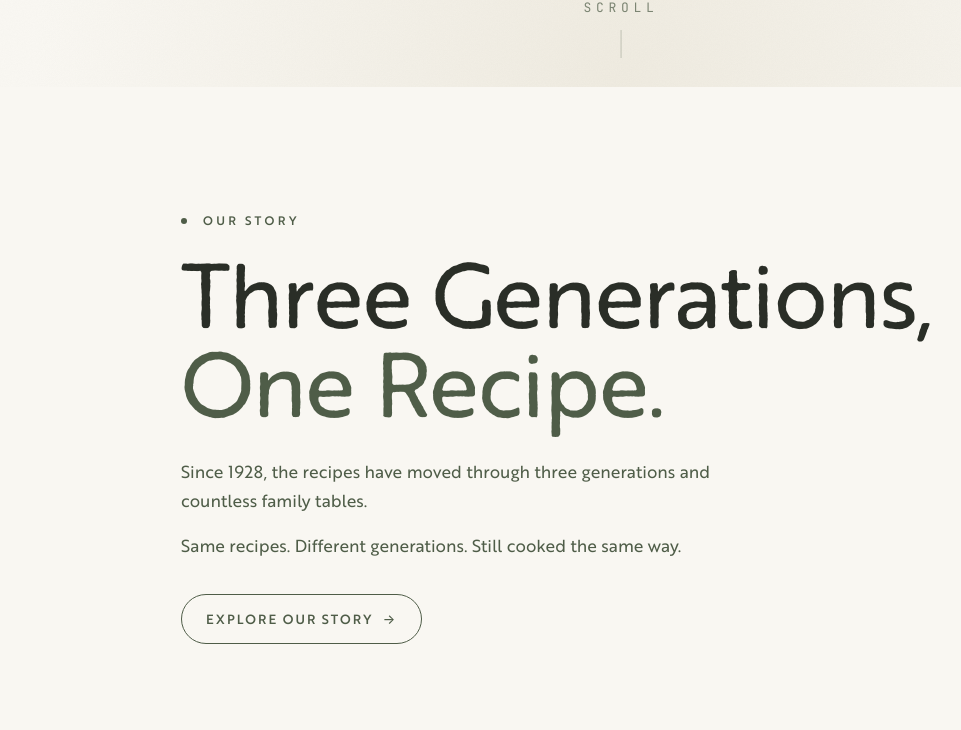
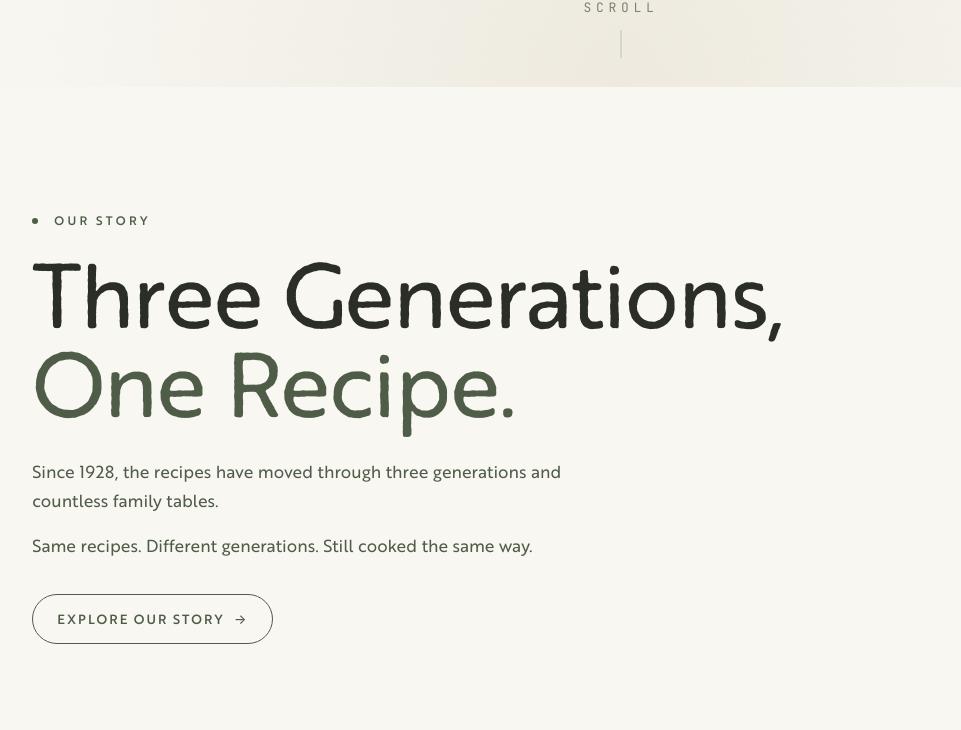
Before and after one commit to brandonyang20/hakshan-website, a WordPress theme: template front-page.php in a window 1280 px wide. Shown: the part 721-1451 px from the top of the page, without its empty margins (19-980 px from the left). Run offline with PHP 8.4 and a stand-in for WordPress, Linux system fonts and the light colour scheme; the site name, menu and one post (Sample post) are stand-ins, and other content is empty; some libraries are stand-ins or nearby versions; some web fonts are replaced.

Commit message:
home: kitchens intro flush-left, no auto margins
Was centring the 880px intro block in the section rail (margin: 0 auto)
which left a chunk of empty paper to the left of the headline. Anchors
the block to the left edge of the section rail now (margin: 0 0 X).
Max-width stays at 880px so the type still has a readable measure.

```diff
--- a/front-page.php
+++ b/front-page.php
@@ -308,8 +308,7 @@ get_header();
   }
   .kitchens__copy {
     max-width: 880px;
-    margin: 0 auto clamp(48px, 7vw, 96px);
-    text-align: left;
+    margin: 0 0 clamp(48px, 7vw, 96px);
   }
   .kitchens__copy h2 {
     font-family: var(--serif);
--- a/functions.php
+++ b/functions.php
@@ -8,7 +8,7 @@
 defined( 'ABSPATH' ) || exit;
 
 if ( ! defined( 'HAKSHAN_THEME_VERSION' ) ) {
-	define( 'HAKSHAN_THEME_VERSION', '1.4.74' );
+	define( 'HAKSHAN_THEME_VERSION', '1.4.75' );
 }
 
 require_once get_theme_file_path( 'inc/dish-cpt.php' );
```
